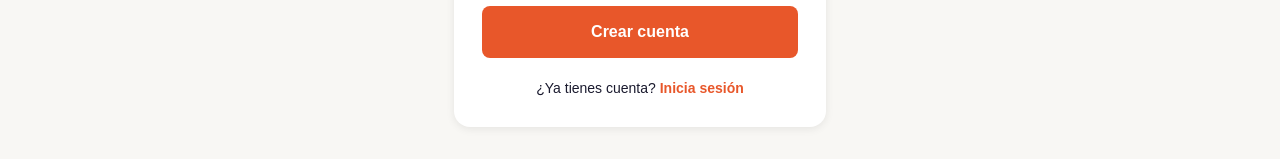
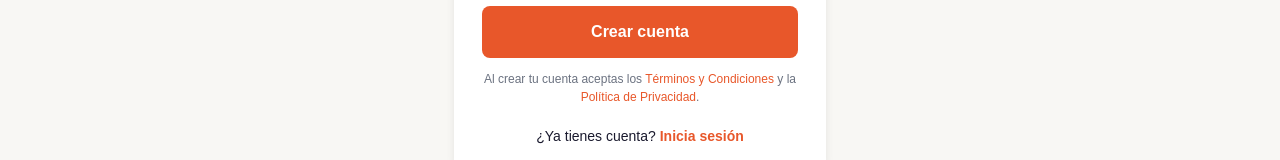
Before and after one commit to LifestyleTravel26/lifestyle-travel, a Next.js app in the folder lifestyle-travel/: page /signup in a window 1280 px wide. Shown: the part 860-1020 px from the top of the page. Built offline with nearby package versions, Linux system fonts and the light colour scheme; no server answers.

Commit message:
Signup: consent line linking Terms and Privacy
Co-Authored-By: Claude Sonnet 5.5 <noreply@anthropic.com>
Claude-Session: https://claude.ai/code/session_018zDMVcqiHL6Jzfg5xcGEJF

```diff
--- a/lifestyle-travel/components/auth/signup-form.tsx
+++ b/lifestyle-travel/components/auth/signup-form.tsx
@@ -27,6 +27,10 @@ const translations = {
     exists_wrong: 'Ya tienes una cuenta con este email, pero la contraseña no coincide.',
     not_confirmed: 'Tu cuenta existe pero falta confirmar el email. Revisa tu bandeja de entrada.',
     forgot: '¿Olvidaste tu contraseña?',
+    consent_pre: 'Al crear tu cuenta aceptas los',
+    terms: 'Términos y Condiciones',
+    consent_and: 'y la',
+    privacy: 'Política de Privacidad',
   },
   pt: {
     name_label: 'Nome',
@@ -47,6 +51,10 @@ const translations = {
     exists_wrong: 'Você já tem uma conta com este email, mas a senha não coincide.',
     not_confirmed: 'Sua conta existe, mas falta confirmar o email. Verifique sua caixa de entrada.',
     forgot: 'Esqueceu sua senha?',
+    consent_pre: 'Ao criar sua conta você aceita os',
+    terms: 'Termos e Condições',
+    consent_and: 'e a',
+    privacy: 'Política de Privacidade',
   },
   en: {
     name_label: 'Name',
@@ -67,6 +75,10 @@ const translations = {
     exists_wrong: "You already have an account with this email, but the password doesn't match.",
     not_confirmed: "Your account exists but the email isn't confirmed yet. Check your inbox.",
     forgot: 'Forgot your password?',
+    consent_pre: 'By creating your account you accept the',
+    terms: 'Terms & Conditions',
+    consent_and: 'and the',
+    privacy: 'Privacy Policy',
   },
 }
 
@@ -316,6 +328,12 @@ export function SignupForm() {
         <button type="submit" disabled={loading} style={buttonStyle}>
           {loading ? t.loading : t.submit}
         </button>
+        <p style={{ fontSize: '12px', color: '#6b7280', textAlign: 'center', margin: '12px 0 0', lineHeight: '1.5' }}>
+          {t.consent_pre}{' '}
+          <Link href="/terms" style={{ color: '#e8572a', textDecoration: 'none' }}>{t.terms}</Link>{' '}
+          {t.consent_and}{' '}
+          <Link href="/privacy" style={{ color: '#e8572a', textDecoration: 'none' }}>{t.privacy}</Link>.
+        </p>
       </form>
 
       <p style={{ textAlign: 'center', marginTop: '20px', color: '#1a1a2e', fontSize: '14px' }}>
```
